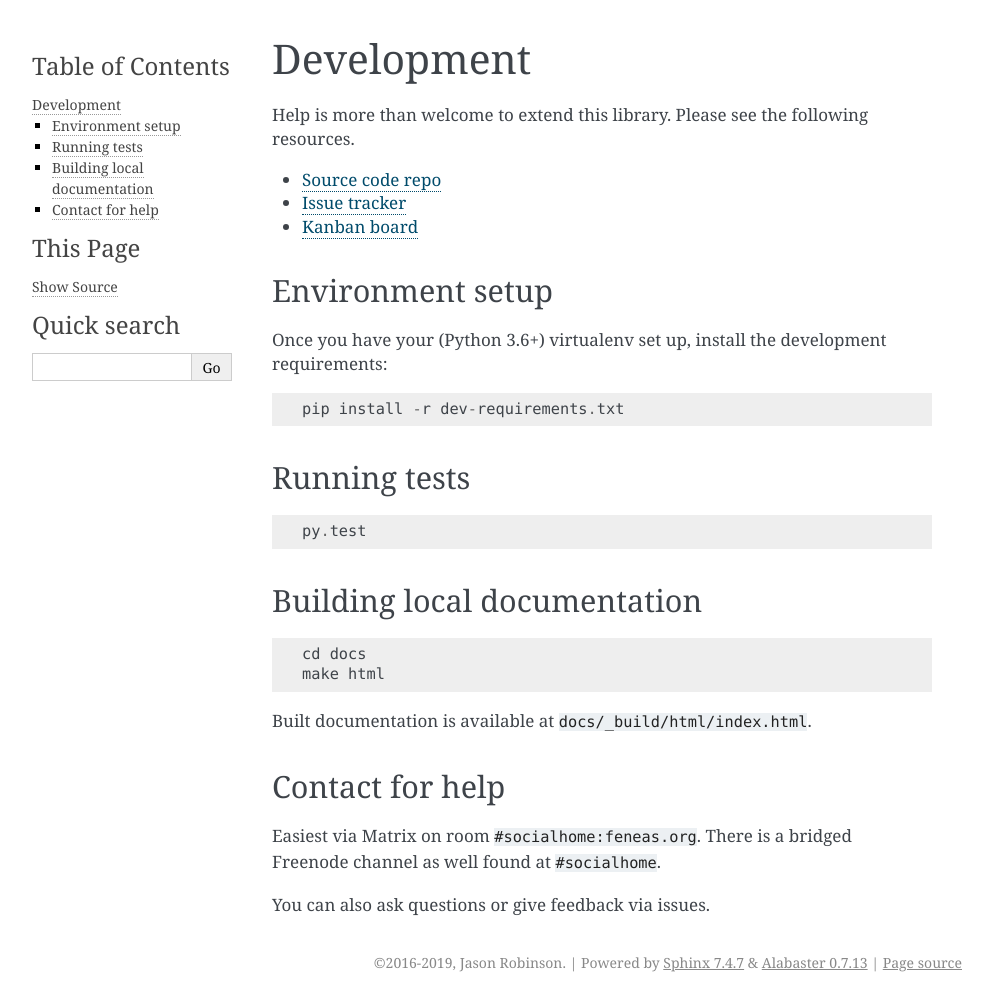
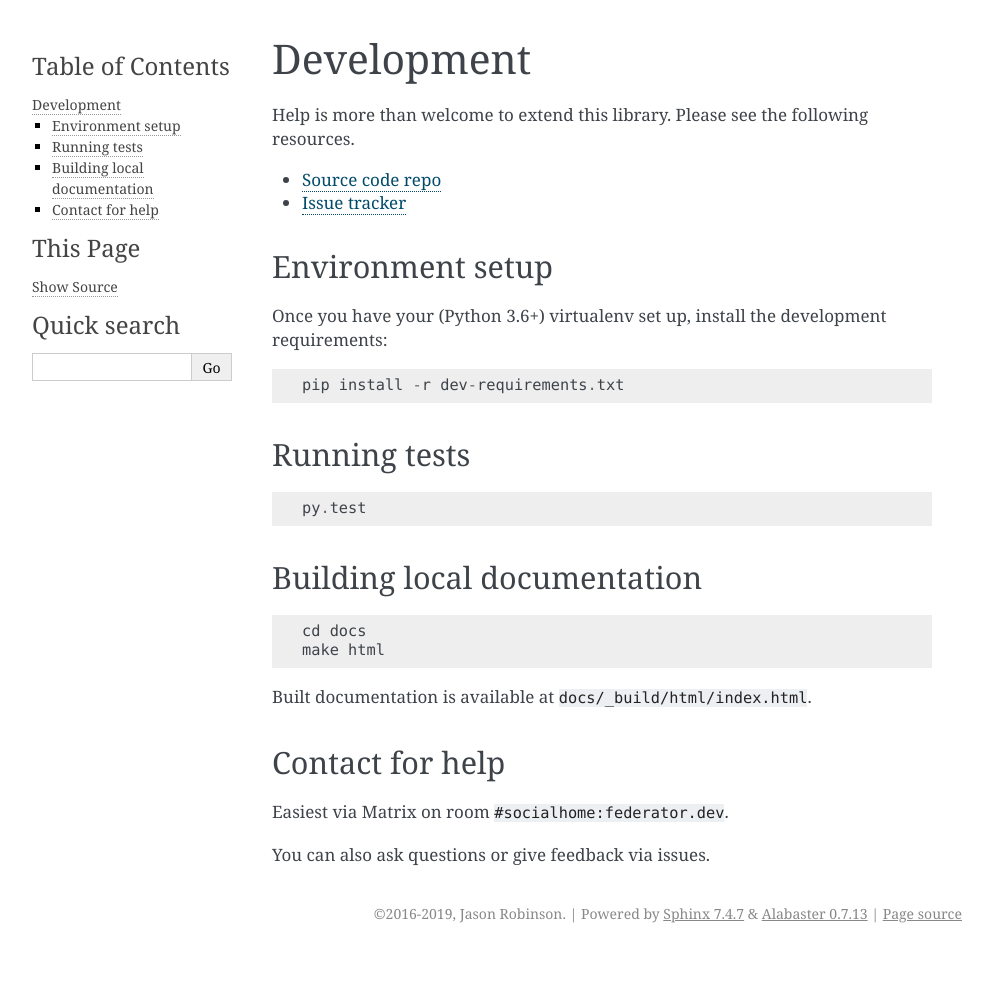
Before and after one commit to jaywink/federation, a Sphinx documentation site: the page built from docs/development.rst, in a window 1280 px wide. Shown: the whole page, without its empty margins (148-1141 px from the left). Built offline with Sphinx 7.4.7, drawn with Linux system fonts in a browser that asks for light colours; after the commit the page ends 953 px from its top, so only the background shows below that.

Commit message:
Feneas GitLab -> GitLab.com updates

```diff
--- a/docs/development.rst
+++ b/docs/development.rst
@@ -3,9 +3,8 @@
 
 Help is more than welcome to extend this library. Please see the following resources.
 
-* `Source code repo <https://git.feneas.org/jaywink/federation>`_
-* `Issue tracker <https://git.feneas.org/jaywink/federation/issues>`_
-* `Kanban board <https://git.feneas.org/jaywink/federation/boards>`_
+* `Source code repo <https://gitlab.com/jaywink/federation>`_
+* `Issue tracker <https://gitlab.com/jaywink/federation/-/issues>`_
 
 Environment setup
 -----------------
@@ -34,7 +33,6 @@
 Contact for help
 ----------------
 
-Easiest via Matrix on room ``#socialhome:feneas.org``. There is a bridged
-Freenode channel as well found at ``#socialhome``.
+Easiest via Matrix on room ``#socialhome:federator.dev``.
 
 You can also ask questions or give feedback via issues.
--- a/docs/example_projects.rst
+++ b/docs/example_projects.rst
@@ -6,5 +6,5 @@
 For examples on how to integrate this library into your project, check these examples:
 
 * `Socialhome <https://socialhome.network>`_ - a federated home page builder slash personal social network server with high emphasis on card style content visualization.
-* `Social-Relay <https://git.feneas.org/jaywink/social-relay>`_ - a reference server for the public content relay system that uses the Diaspora protocol.
+* `Social-Relay <https://github.com/jaywink/social-relay>`_ - a reference server for the public content relay system that uses the Diaspora protocol.
 * `The Federation info <https://the-federation.info>`_ - statistics and node list for the federated web.
--- a/docs/introduction.rst
+++ b/docs/introduction.rst
@@ -48,4 +48,4 @@
 Author
 ......
 
-Jason Robinson / `jasonrobinson.me <https://jasonrobinson.me>`_ / `@jaywink:federator.dev <https://matrix.to/#/@jaywink:federator.dev>`_ / `GitLab <https://git.feneas.org/jaywink>`_ / `GitHub <https://github.com/jaywink>`_
+Jason Robinson / `jasonrobinson.me <https://jasonrobinson.me>`_ / `@jaywink:federator.dev <https://matrix.to/#/@jaywink:federator.dev>`_ / `GitLab <https://gitlab.com/jaywink>`_ / `GitHub <https://github.com/jaywink>`_
--- a/setup.py
+++ b/setup.py
@@ -22,7 +22,7 @@
     author_email='mail@jasonrobinson.me',
     maintainer='Jason Robinson',
     maintainer_email='mail@jasonrobinson.me',
-    url='https://git.feneas.org/jaywink/federation',
+    url='https://gitlab.com/jaywink/federation',
     download_url='https://pypi.org/project/federation/',
     packages=find_packages(),
     license="BSD 3-clause",
```
Also changed, not shown: README.md (+2 -2 lines).
